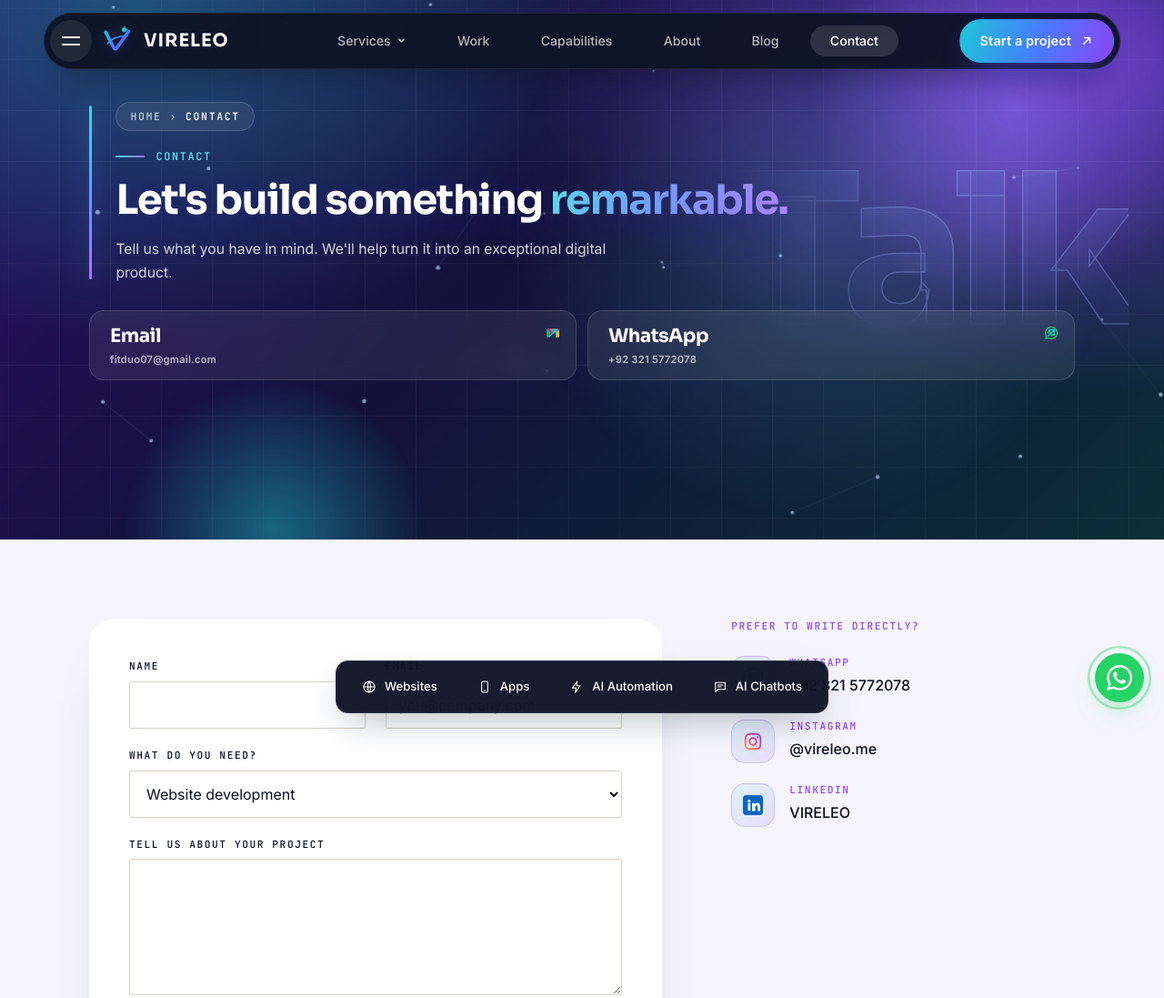
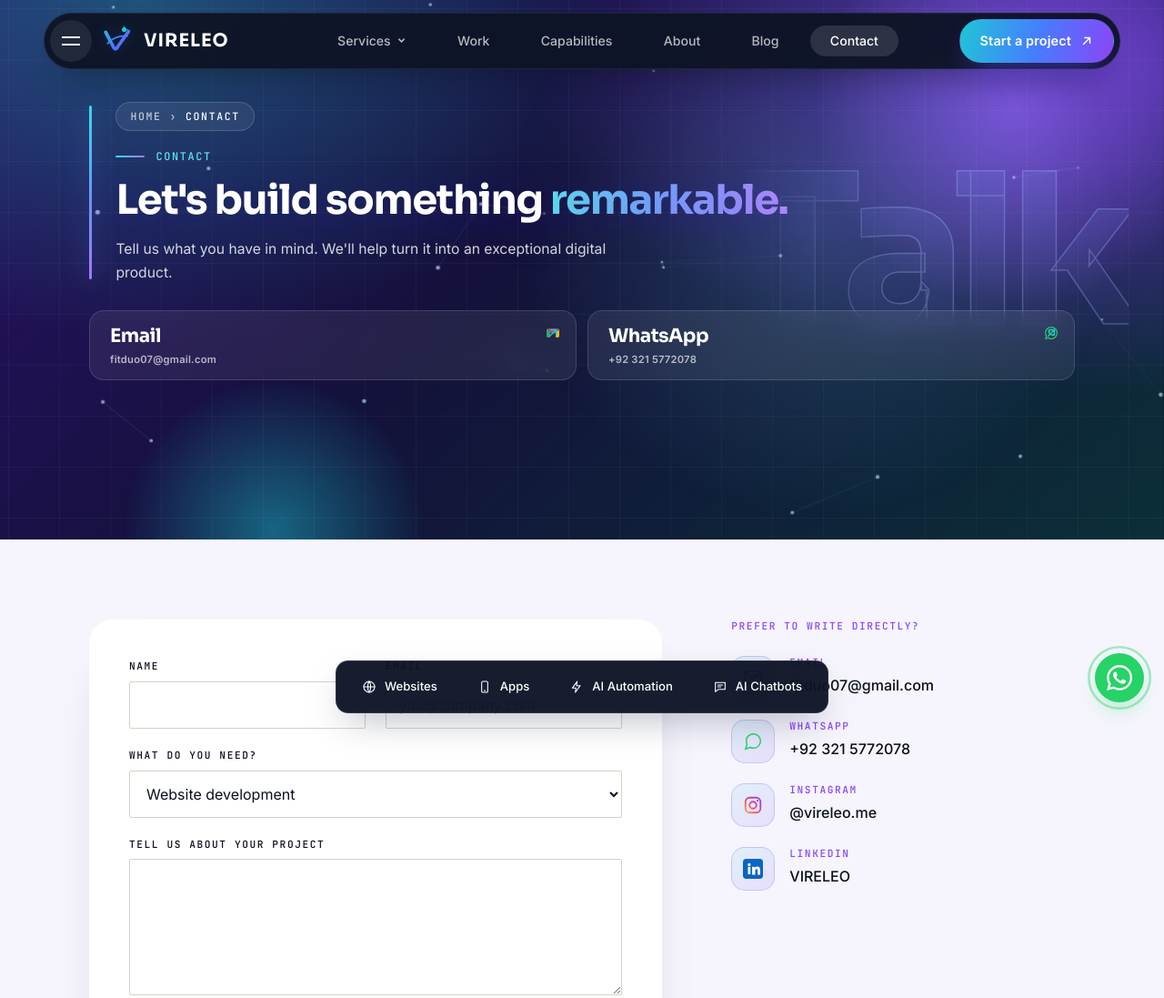
Before and after one commit to AMMAr123980/VIRELEO, a website: page contact.html in a window 1280 px wide. Shown: the top 1097 px of the page at 91% size. Drawn offline with Linux system fonts and the light colour scheme; files whose address does not match are found by name.

Commit message:
Fix contact page: restore missing Email item and original icon styles in direct-list

```diff
--- a/contact.html
+++ b/contact.html
@@ -301,7 +301,8 @@
     <aside class="direct" data-reveal>
       <span class="label">Prefer to write directly?</span>
       <div class="direct-list">
-        <div class="direct-item"><span class="ic"><svg class="fc-ic" viewBox="0 0 24 24" aria-hidden="true" role="img" fill="#25D366"><path d="M20.52 3.48A11.86 11.86 0 0 0 12.08 0C5.5 0 .15 5.35.15 11.93c0 2.1.55 4.15 1.6 5.95L0 24l6.27-1.64a11.9 11.9 0 0 0 5.8 1.48h.01C18.66 23.84 24 18.5 24 11.92c0-3.18-1.24-6.17-3.48-8.44ZM12.08 21.8h-.01a9.87 9.87 0 0 1-5.03-1.38l-.36-.21-3.72.97.99-3.63-.24-.37a9.83 9.83 0 0 1-1.51-5.25c0-5.45 4.44-9.89 9.9-9.89a9.82 9.82 0 0 1 7 2.9 9.82 9.82 0 0 1 2.9 7c0 5.45-4.44 9.88-9.92 9.88Zm5.43-7.4c-.3-.15-1.76-.87-2.03-.97-.27-.1-.47-.15-.67.15-.2.3-.77.97-.94 1.17-.17.2-.35.22-.65.07-.3-.15-1.26-.46-2.4-1.47-.89-.8-1.49-1.77-1.66-2.07-.17-.3-.02-.46.13-.61.13-.13.3-.35.45-.52.15-.18.2-.3.3-.5.1-.2.05-.37-.03-.52-.07-.15-.67-1.62-.92-2.22-.24-.58-.49-.5-.67-.51h-.57c-.2 0-.52.07-.79.37-.27.3-1.04 1.02-1.04 2.49s1.07 2.89 1.22 3.09c.15.2 2.1 3.2 5.08 4.49.71.31 1.26.49 1.69.63.71.22 1.36.19 1.87.12.57-.09 1.76-.72 2.01-1.42.25-.7.25-1.3.17-1.42-.07-.12-.27-.2-.57-.35Z"/></svg></span><div><span class="label">WhatsApp</span><a href="https://wa.me/923215772078" data-wa target="_blank" rel="noopener"><span data-wa-text>+92 321 5772078</span></a></div></div>
+        <div class="direct-item"><span class="ic"><svg viewBox="0 0 24 24" aria-hidden="true" role="img" fill="none" stroke="currentColor" stroke-width="1.6" stroke-linecap="round" stroke-linejoin="round"><rect x="2" y="4" width="20" height="16" rx="2"/><path d="m2 4 10 9 10-9"/></svg></span><div><span class="label">Email</span><a href="mailto:fitduo07@gmail.com" data-mail><span data-mail-text>fitduo07@gmail.com</span></a></div></div>
+        <div class="direct-item"><span class="ic"><svg viewBox="0 0 24 24" aria-hidden="true" role="img" fill="none" stroke="#25D366" stroke-width="1.6" stroke-linecap="round" stroke-linejoin="round"><path d="M21 11.5a8.38 8.38 0 0 1-.9 3.8 8.5 8.5 0 0 1-7.6 4.7 8.38 8.38 0 0 1-3.8-.9L3 21l1.9-5.7a8.38 8.38 0 0 1-.9-3.8 8.5 8.5 0 0 1 4.7-7.6 8.38 8.38 0 0 1 3.8-.9h.5a8.48 8.48 0 0 1 8 8v.5z"/></svg></span><div><span class="label">WhatsApp</span><a href="https://wa.me/923215772078" data-wa target="_blank" rel="noopener"><span data-wa-text>+92 321 5772078</span></a></div></div>
       <div class="direct-item"><span class="ic"><svg viewBox="0 0 24 24" aria-hidden="true" role="img"><defs><linearGradient id="igBrand" x1="2" y1="22" x2="22" y2="2" gradientUnits="userSpaceOnUse"><stop stop-color="#FFB13D"/><stop offset=".45" stop-color="#F04472"/><stop offset="1" stop-color="#8A3FFC"/></linearGradient></defs><rect x="3" y="3" width="18" height="18" rx="5.2" fill="none" stroke="url(#igBrand)" stroke-width="2"/><circle cx="12" cy="12" r="4.1" fill="none" stroke="url(#igBrand)" stroke-width="2"/><circle cx="17.5" cy="6.7" r="1.15" fill="url(#igBrand)"/></svg></span><div><span class="label">Instagram</span><a href="https://www.instagram.com/vireleo.me/" data-ig target="_blank" rel="noopener"><span data-ig-text>@vireleo.me</span></a></div></div>
       <div class="direct-item"><span class="ic"><svg viewBox="0 0 24 24" aria-hidden="true" role="img"><rect width="24" height="24" rx="4" fill="#0A66C2"/><path d="M6 9.5h3v9H6zM7.5 5.2a1.8 1.8 0 1 0 0 3.6 1.8 1.8 0 0 0 0-3.6zM11 9.5h2.8v1.3h.1c.4-.8 1.4-1.6 3-1.6 3.2 0 3.8 2.1 3.8 4.9v4.9h-3v-4.3c0-1 0-2.3-1.4-2.3-1.4 0-1.6 1.1-1.6 2.3v4.3H11z" fill="#fff"/></svg></span><div><span class="label">LinkedIn</span><a href="https://www.linkedin.com/in/vireleo-806625322/" data-li target="_blank" rel="noopener"><span data-li-text>VIRELEO</span></a></div></div>
       </div>
```
